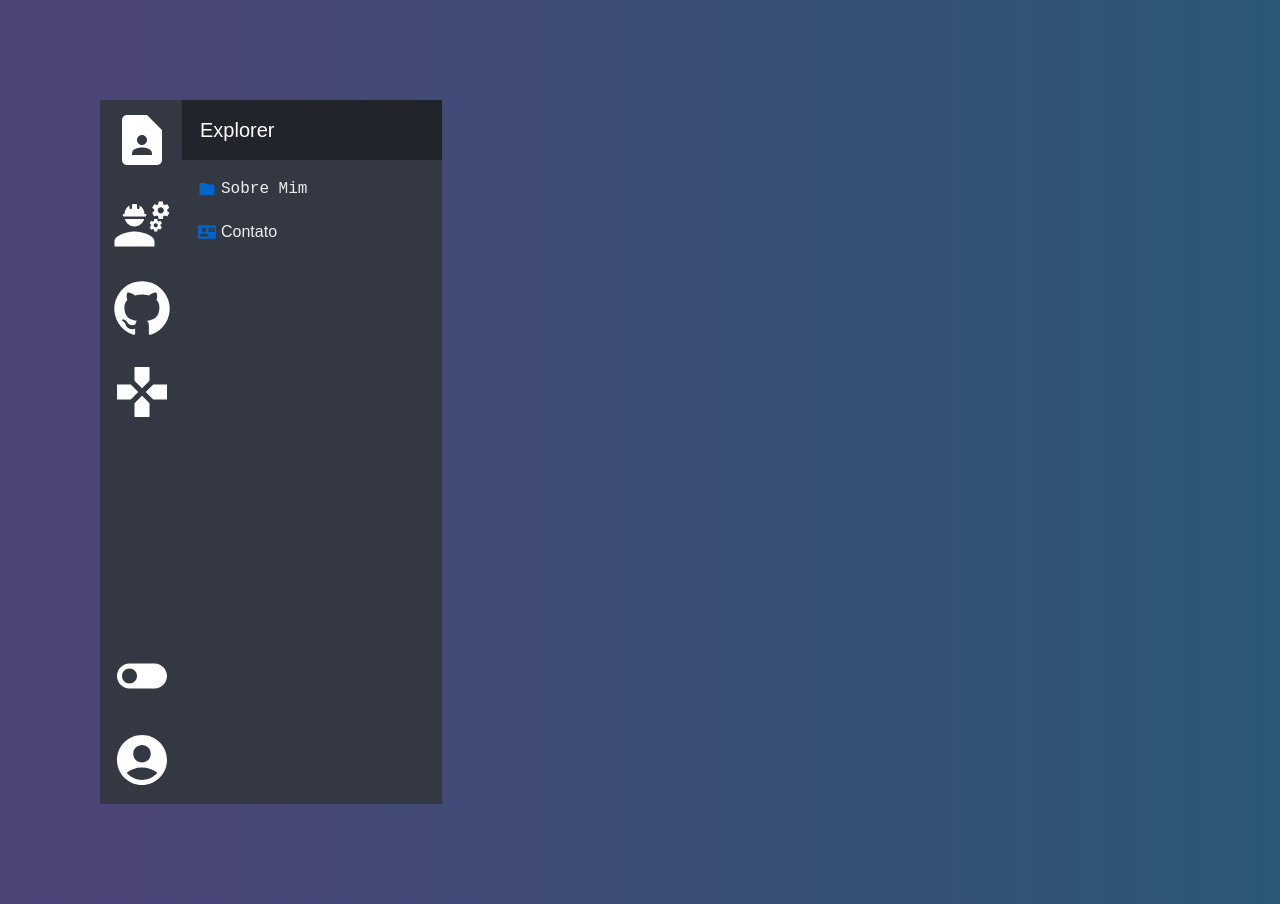
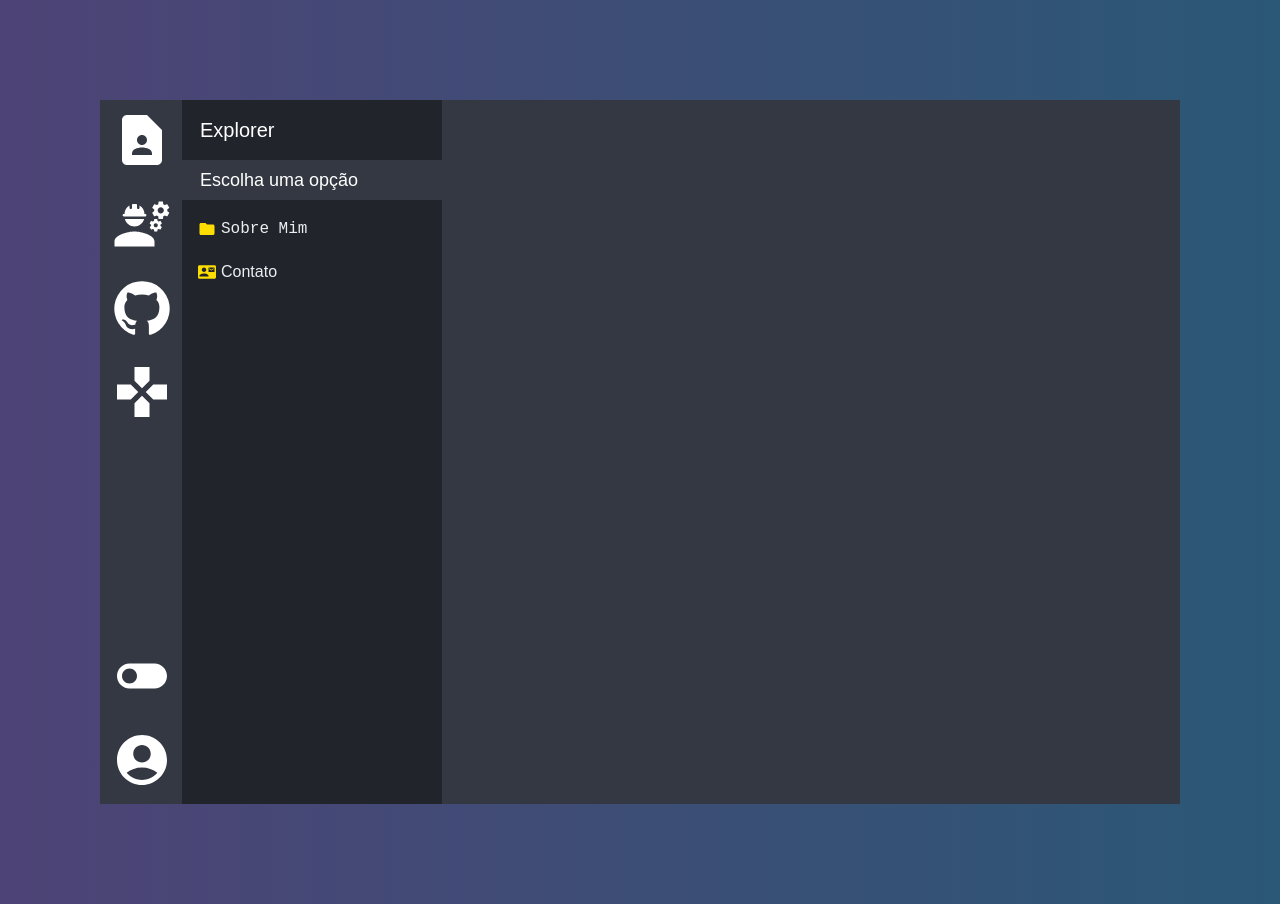
Before and after one commit to ebertm777/vscode-like-bio, a React (Create React App) app: page / in a window 1280 px wide. Built offline with nearby package versions, Linux system fonts and the light colour scheme.

Commit message:
added cotent area

```diff
--- a/src/Components/Bio/Bio.jsx
+++ b/src/Components/Bio/Bio.jsx
@@ -3,6 +3,7 @@ import React, { useEffect, useState } from "react";
 import * as S from "./styles";
 
 import Sidebars from "../Sidebars/Sidebars";
+import Content from "../Content/Content";
 
 const Bio = ({ setPageView, setLuminosity, pageView, luminosity }) => {
   return (
@@ -14,6 +15,12 @@ const Bio = ({ setPageView, setLuminosity, pageView, luminosity }) => {
           setPageView={setPageView}
           setLuminosity={setLuminosity}
         />
+        <Content
+          pageView={pageView}
+          luminosity={luminosity}
+          setPageView={setPageView}
+          setLuminosity={setLuminosity}
+        />
       </S.BioContainer>
     </>
   );
--- /dev/null
+++ b/src/Components/Content/Content.jsx
@@ -0,0 +1,15 @@
+import React, { useEffect, useState } from "react";
+
+import * as S from "./styles";
+
+const Content = ({ setPageView, setLuminosity, pageView, luminosity }) => {
+  return (
+    <>
+      <>
+        <S.ContentContainer></S.ContentContainer>
+      </>
+    </>
+  );
+};
+
+export default Content;
--- /dev/null
+++ b/src/Components/Content/styles.js
@@ -0,0 +1,6 @@
+import styled, { css } from "styled-components";
+
+export const ContentContainer = styled.div`
+  width: 100%;
+  background: #333842;
+`;
--- a/src/Components/Sidebars/Sidebars.jsx
+++ b/src/Components/Sidebars/Sidebars.jsx
@@ -25,7 +25,7 @@ const Sidebars = ({ setPageView, setLuminosity, pageView, luminosity }) => {
   };
 
   const smollIconsStyleDark = {
-    color: "#0066CC",
+    color: "#FEDE00",
     fontSize: "18px",
   };
 
@@ -35,8 +35,9 @@ const Sidebars = ({ setPageView, setLuminosity, pageView, luminosity }) => {
   };
 
   return (
+    <S.MakeItRow>
+      {pageView === "initial" && (
         <>
-      <S.MakeItRow>
           <S.SideContainer isLighty={luminosity === "light"}>
             <S.Icons isLighty={luminosity === "light"}>
               <ContactPageIcon
@@ -99,6 +100,9 @@ const Sidebars = ({ setPageView, setLuminosity, pageView, luminosity }) => {
               <S.TitleBar>
                 <p className="title-bar-p">Explorer</p>
               </S.TitleBar>
+              <S.Choose>
+                <p className="choose-bar-p">Escolha uma opção</p>
+              </S.Choose>
               <S.SideOptions>
                 <S.AboutMe>
                   <S.SmollIcons>
@@ -128,8 +132,9 @@ const Sidebars = ({ setPageView, setLuminosity, pageView, luminosity }) => {
               </S.SideOptions>
             </S.MakeItColumn>
           </S.SideMenu>
+        </>
+      )}
     </S.MakeItRow>
-    </>
   );
 };
 
--- a/src/Components/Sidebars/styles.js
+++ b/src/Components/Sidebars/styles.js
@@ -76,7 +76,7 @@ export const SideOptions = styled.div`
   flex-direction: column;
   width: 100%;
   height: 100%;
-  background: #333842;
+  background: #21252b;
 `;
 
 export const AboutMe = styled.section`
@@ -138,3 +138,20 @@ export const SmollIcons = styled.div`
   margin-right: 5px;
   margin-left: 16px;
 `;
+
+export const Choose = styled.section`
+  @import url("https://fonts.googleapis.com/css2?family=Ubuntu&display=swap");
+  color: #fff;
+  font-size: 18px;
+  height: 40px;
+  width: 260px;
+  background: #333842;
+  display: flex;
+  align-items: center;
+  justify-content: flex-start;
+  font-family: "Ubuntu", sans-serif;
+
+  .choose-bar-p {
+    margin-left: 18px;
+  }
+`;
```
Lines whose indentation alone changed are shown as unchanged.
